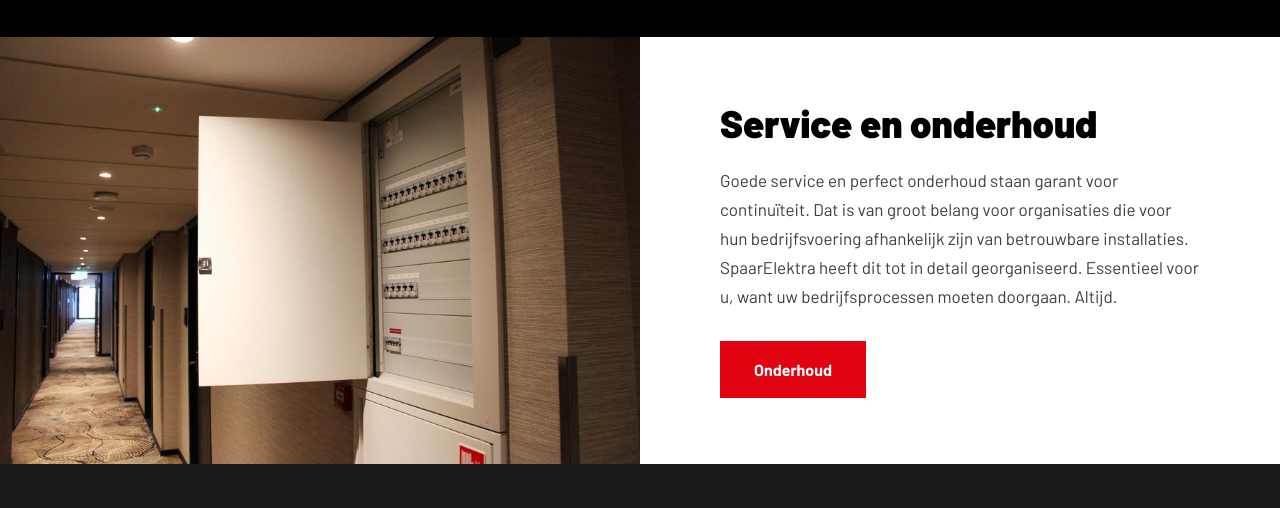
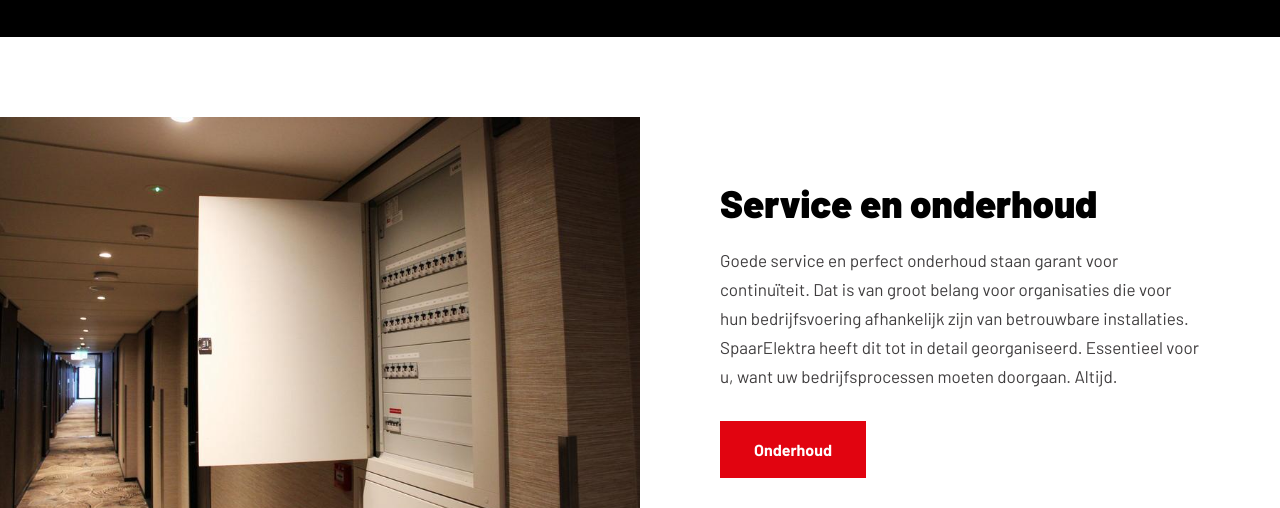
Before and after one commit to Yasar1453/SpaarElektra, a website: page oplossingen.html in a window 1280 px wide. Shown: the part 1945-2453 px from the top of the page. Drawn offline with Linux system fonts and the light colour scheme.

Commit message:
Add spacing around service section

```diff
--- a/oplossingen.css
+++ b/oplossingen.css
@@ -258,7 +258,7 @@
     min-height: 400px;
     background: var(--white);
     max-width: 1400px;
-    margin: 0 auto;
+    margin: 80px auto 80px;
 }
 
 .opl-service-photo {
```
